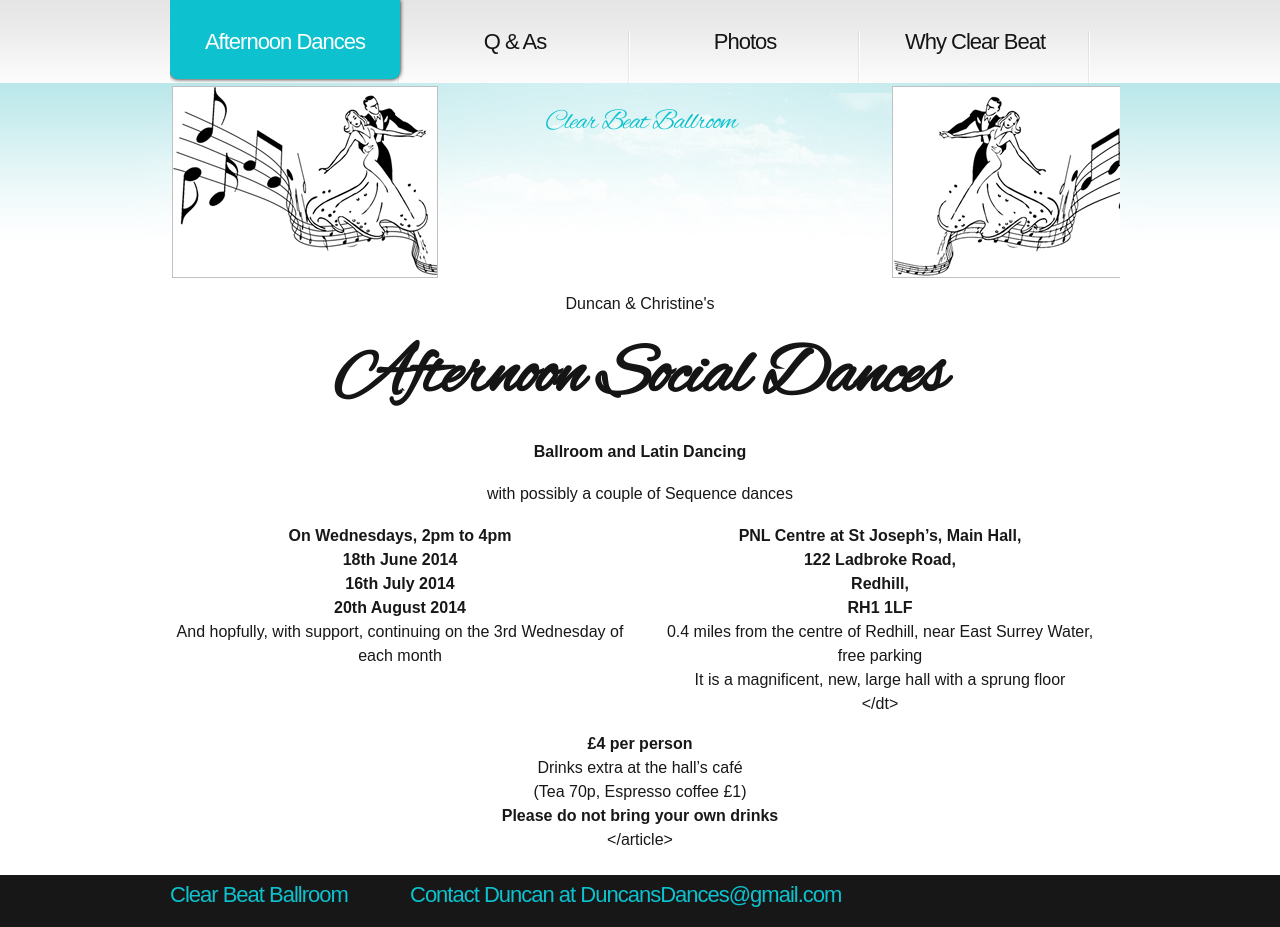
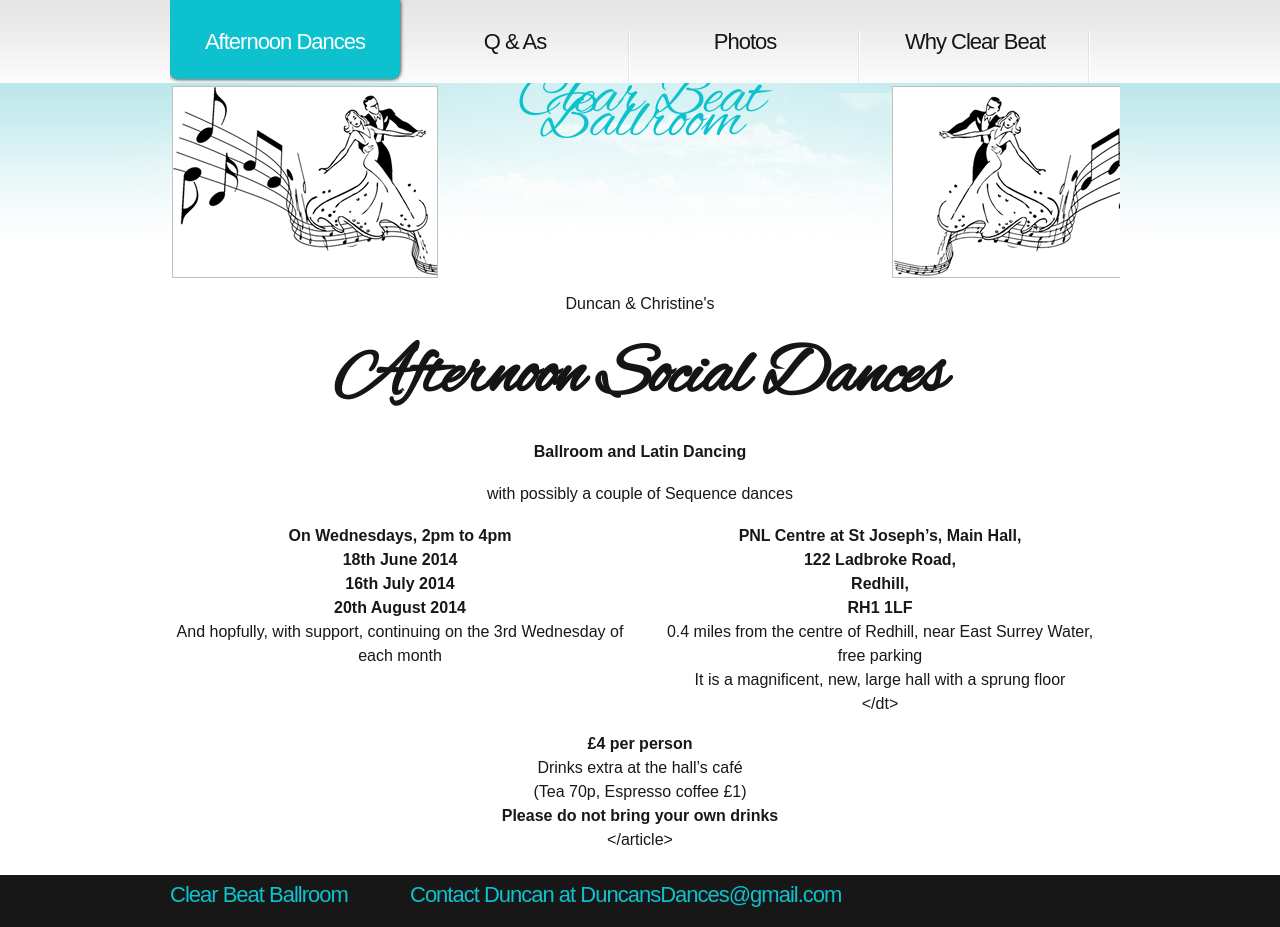
Before and after one commit to ramsayd/duncansdances, a Jekyll site: the page built from 00_index.md, in a window 1280 px wide. Built offline with Jekyll 4.4.1, drawn with Linux system fonts in a browser that asks for light colours.

Commit message:
Update style.css

```diff
--- a/css/style.css
+++ b/css/style.css
@@ -192,8 +192,7 @@ h1
 .clear-beat-text
 {
   font-family:'Alex Brush', arial;
-  font-size:28px;
-  line-height:74px;
+  font-size:64px;
   color:#0DC2CE;
   font-weight:300;
   letter-spacing:-1px;
```
